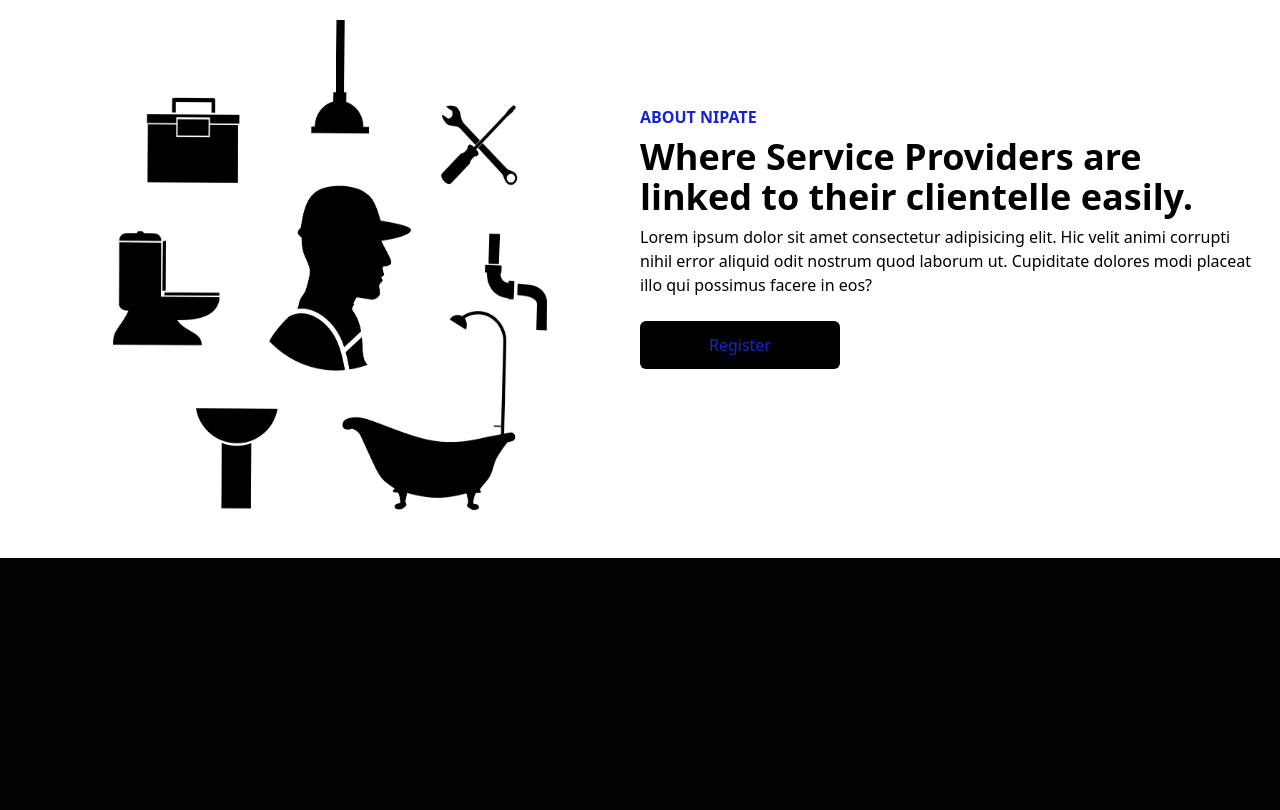
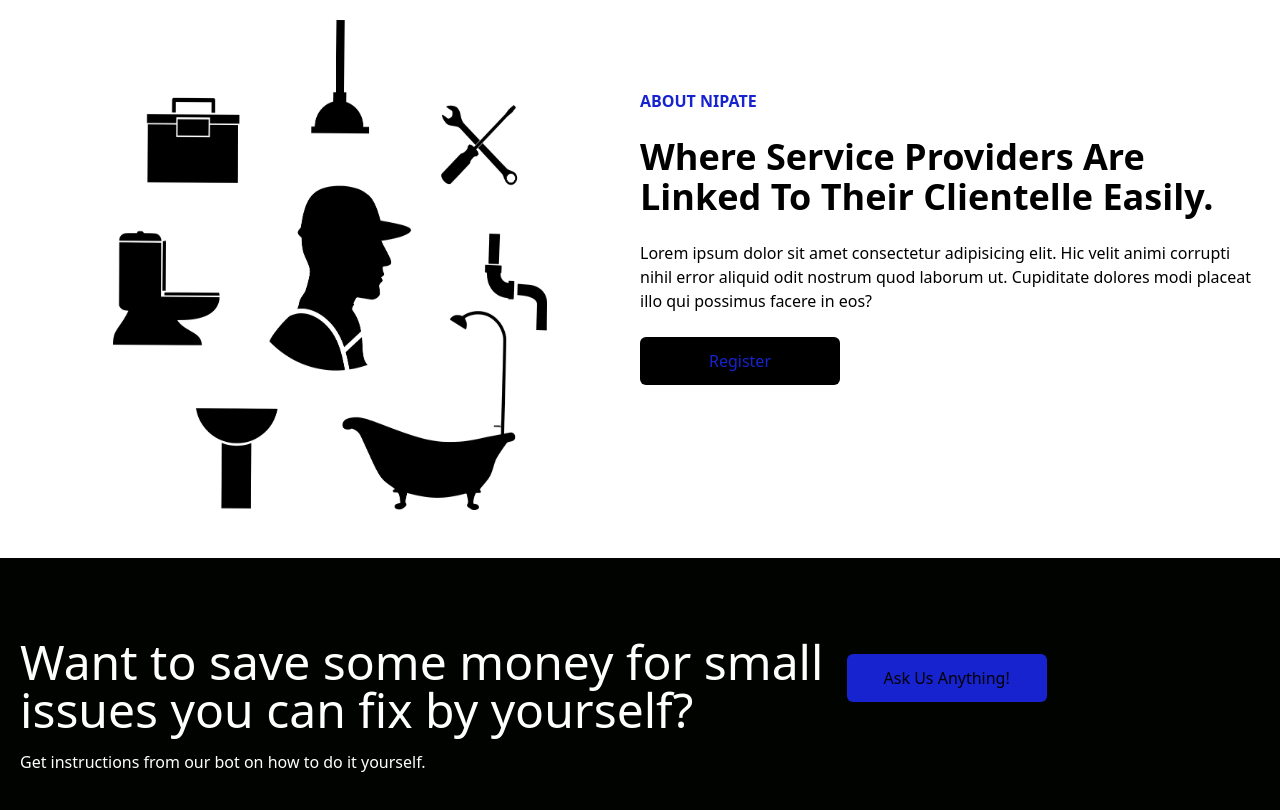
Before and after one commit to julienyaware/Pata, a React (Create React App) app: page / in a window 1280 px wide. Shown: the part 860-1670 px from the top of the page. Before the commit the page ends 1418 px from the top, so only its background shows below. Built offline with nearby package versions, Linux system fonts and the light colour scheme.

Commit message:
Added ChatBot Section and some changes to About us styling

```diff
--- a/src/App.js
+++ b/src/App.js
@@ -5,6 +5,7 @@ import HomePage from './components/HomePage';
 import NavBar from './components/NavBar';
 import AdDisplay from './components/AdDisplay';
 import AboutUs from './components/AboutUs';
+import ConsultUs from './components/ConsultUs';
 
 function App() {
   return (
@@ -12,6 +13,7 @@ function App() {
       <NavBar/>
       <AdDisplay/>
       <AboutUs/>
+      <ConsultUs/>
      </div>
 );
 }
--- a/src/components/AboutUs.jsx
+++ b/src/components/AboutUs.jsx
@@ -8,7 +8,7 @@ const AboutUs = () => {
              <img className='mx-auto my-4 w-[70%] h-[100%]' src={plumber} alt="service man"/>
              <div className='flex flex-col justify-center'>
                 <p className='text-[#1623CE] font-bold'>ABOUT NIPATE</p>
-                <h1 className='font-bold py-2 md:text-4xl sm:text-3xl text-2xl'>Where Service Providers are linked to their clientelle easily.</h1>
+                <h1 className='font-bold py-2 md:text-4xl sm:text-3xl my-4 text-2xl'>Where Service Providers Are Linked To Their Clientelle Easily.</h1>
                 <p> Lorem ipsum dolor sit amet consectetur adipisicing elit. Hic velit animi corrupti nihil error aliquid odit nostrum quod laborum ut. Cupiditate dolores modi placeat illo qui possimus facere in eos?
             </p>
             <button className='bg-black rounded-md font-medium w-[200px] my-6 mx-auto py-3 md:mx-0 text-[#1623CE]'>Register</button>
--- a/src/components/AdDisplay.jsx
+++ b/src/components/AdDisplay.jsx
@@ -16,7 +16,7 @@ const AdDisplay = () => {
           />
             </div>
             <p className='text-gray-400 md:text-2xl text-xl font-bold py-4'>Get service providers closest to you</p>
-            <button className='bg-[#1623CE] rounded-md font-medium w-[200px] my-g mx-auto py-3 text-black'>Find Services</button>
+            <button className='bg-[#1623CE] rounded-md font-medium w-[200px] my-4 mx-auto py-3 text-black'>Find Services</button>
             </div>
         </div>
     );
--- /dev/null
+++ b/src/components/ConsultUs.jsx
@@ -0,0 +1,20 @@
+import React from 'react';
+
+const ConsultUs = () => {
+    return (
+        <div className='w-full px-4 py-16 text-white'>
+            <div className='max-w-[1240px] mx-auto grid lg:grid-cols-3'>
+                <div className='lg:col-span-2'>
+                    <h1 className='md:text-5xl sm:text-4xl text-xl my-4'>Want to save some money for small issues you can fix by yourself?</h1>
+                    <p>Get instructions from our bot on how to do it yourself.</p>
+                </div>
+                <div className='my-4'>
+                   <button className='bg-[#1623CE] rounded-md font-medium w-[200px] my-4 mx-auto py-3 text-black'
+>Ask Us Anything!</button>
+                </div>
+            </div>
+
+        </div>
+    );
+};
+export default ConsultUs;
```
